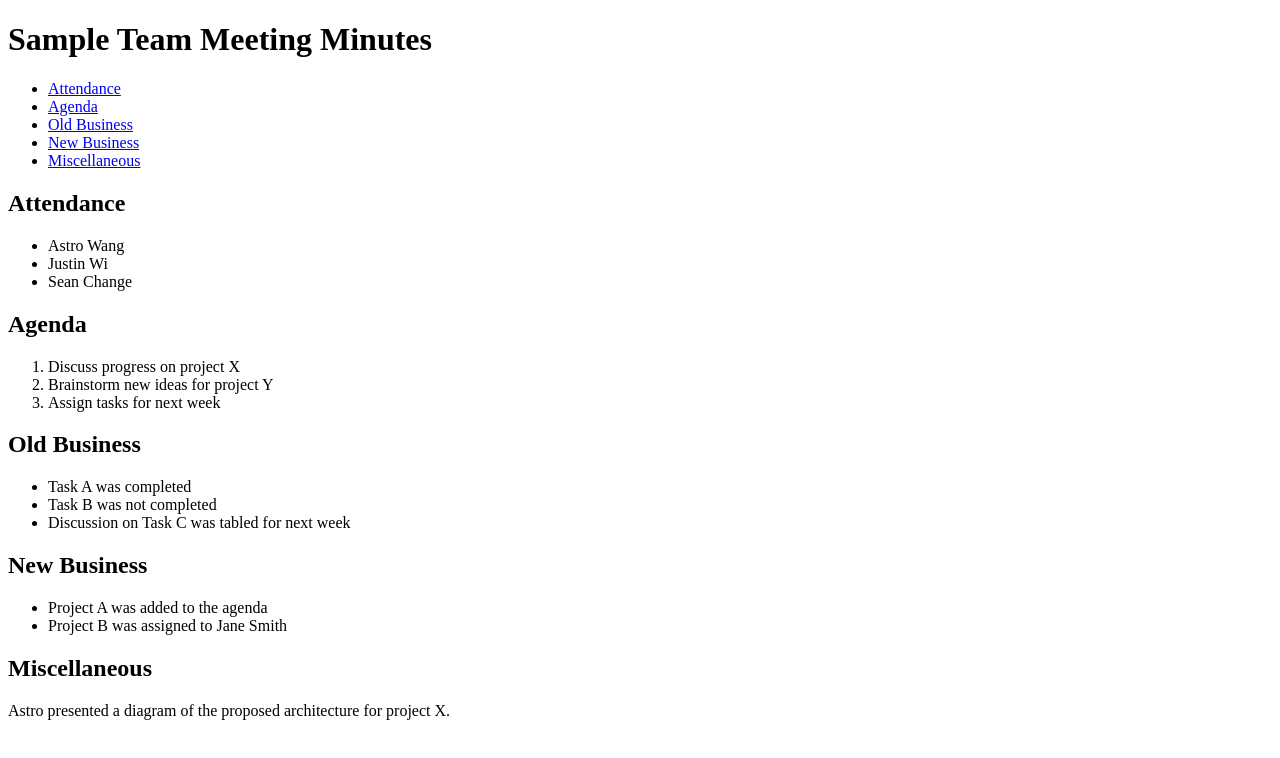
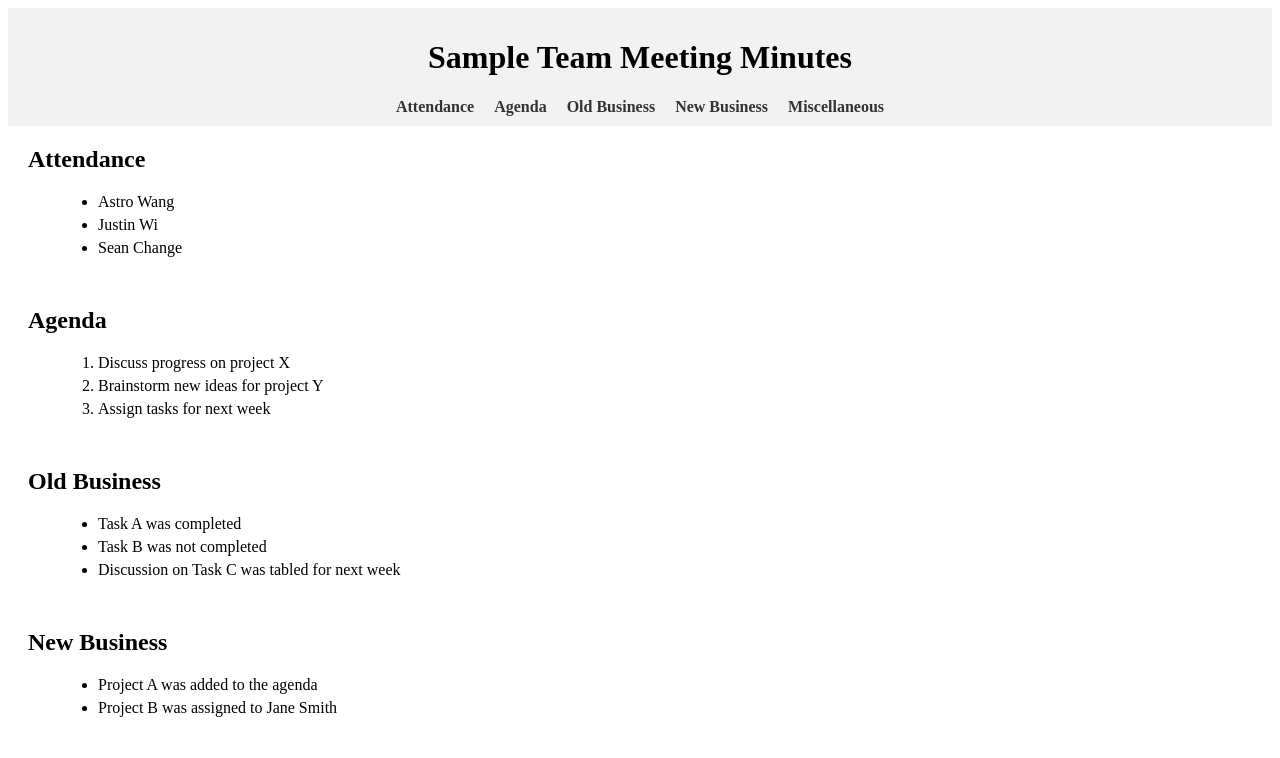
Before and after one commit to AstroWang0306/sp23-cse110-lab3, a plain HTML site: page index.html in a window 1280 px wide. Drawn offline with Linux system fonts and the light colour scheme.

Commit message:
Update index.html

```diff
--- a/index.html
+++ b/index.html
@@ -5,6 +5,71 @@
     <meta charset="UTF-8">
     <meta name="viewport" content="width=device-width, initial-scale=1.0">
     <link rel="icon" type="image/png" href="favicon.png">
+    <style>
+      /* Style for the header */
+      header {
+        background-color: #f2f2f2;
+        padding: 10px;
+        text-align: center;
+      }
+
+      /* Style for the navigation links */
+      nav ul {
+        list-style-type: none;
+        margin: 0;
+        padding: 0;
+        display: flex;
+        justify-content: center;
+      }
+
+      nav ul li {
+        margin: 0 10px;
+      }
+
+      nav ul li a {
+        color: #333;
+        text-decoration: none;
+        font-weight: bold;
+      }
+
+      nav ul li a:hover {
+        text-decoration: underline;
+      }
+
+      /* Style for the main content */
+      main {
+        margin: 20px;
+      }
+
+      main section {
+        margin-bottom: 50px;
+      }
+
+      main section h2 {
+        font-size: 24px;
+        margin-bottom: 20px;
+      }
+
+      main section ul,
+      main section ol {
+        margin-left: 30px;
+      }
+
+      main section ul li,
+      main section ol li {
+        margin-bottom: 5px;
+      }
+
+      main section ul li:last-child,
+      main section ol li:last-child {
+        margin-bottom: 0;
+      }
+
+      main section p {
+        margin: 0;
+        line-height: 1.5;
+      }
+    </style>
   </head>
   <body>
     <header>
@@ -50,10 +115,3 @@
           <li>Project A was added to the agenda</li>
           <li>Project B was assigned to Jane Smith</li>
         </ul>
-      </section>
-      <section id="misc">
-        <h2>Miscellaneous</h2>
-        <p>Astro presented a diagram of the proposed architecture for project X.</p>
-      </section>
-  </body>
-</html>
```
